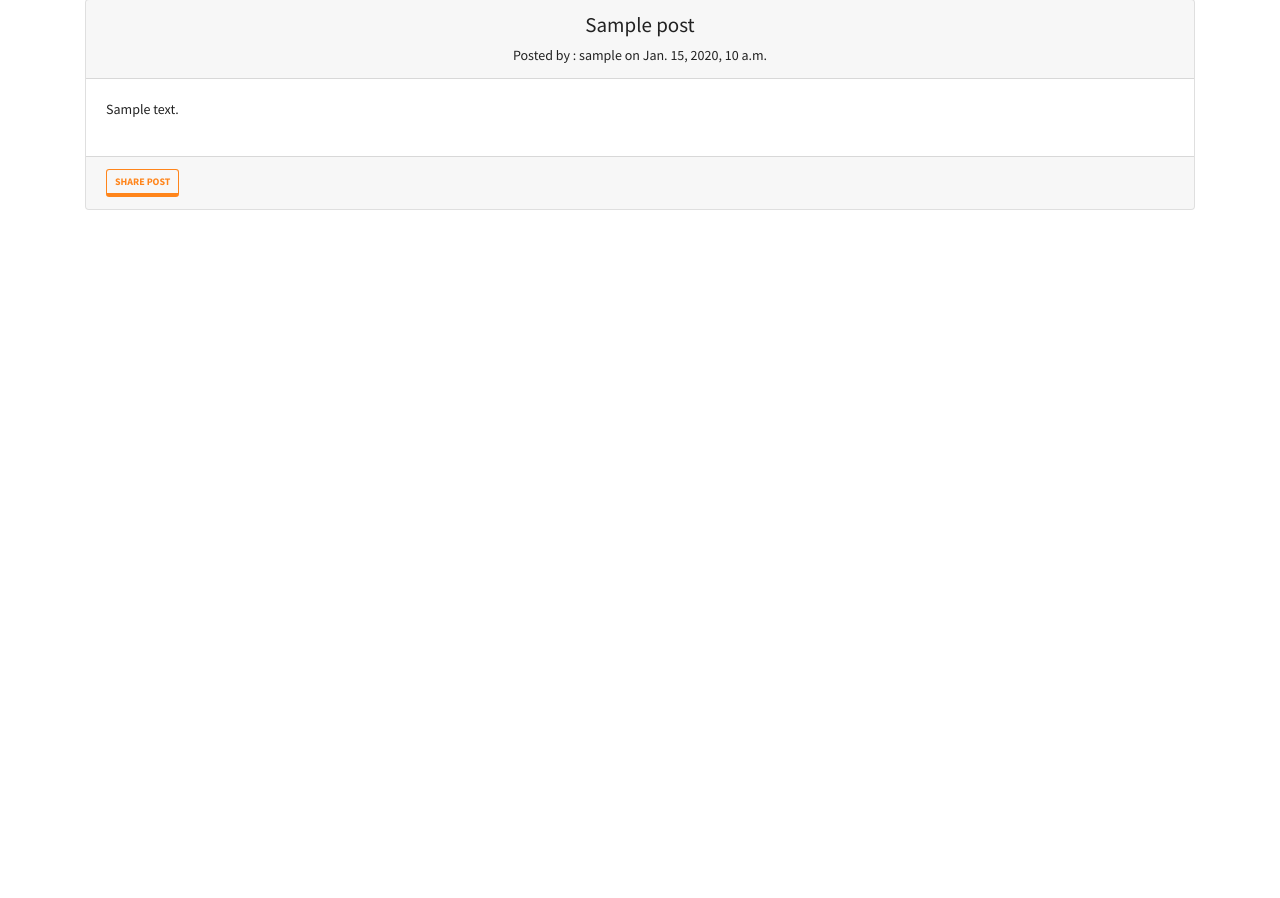
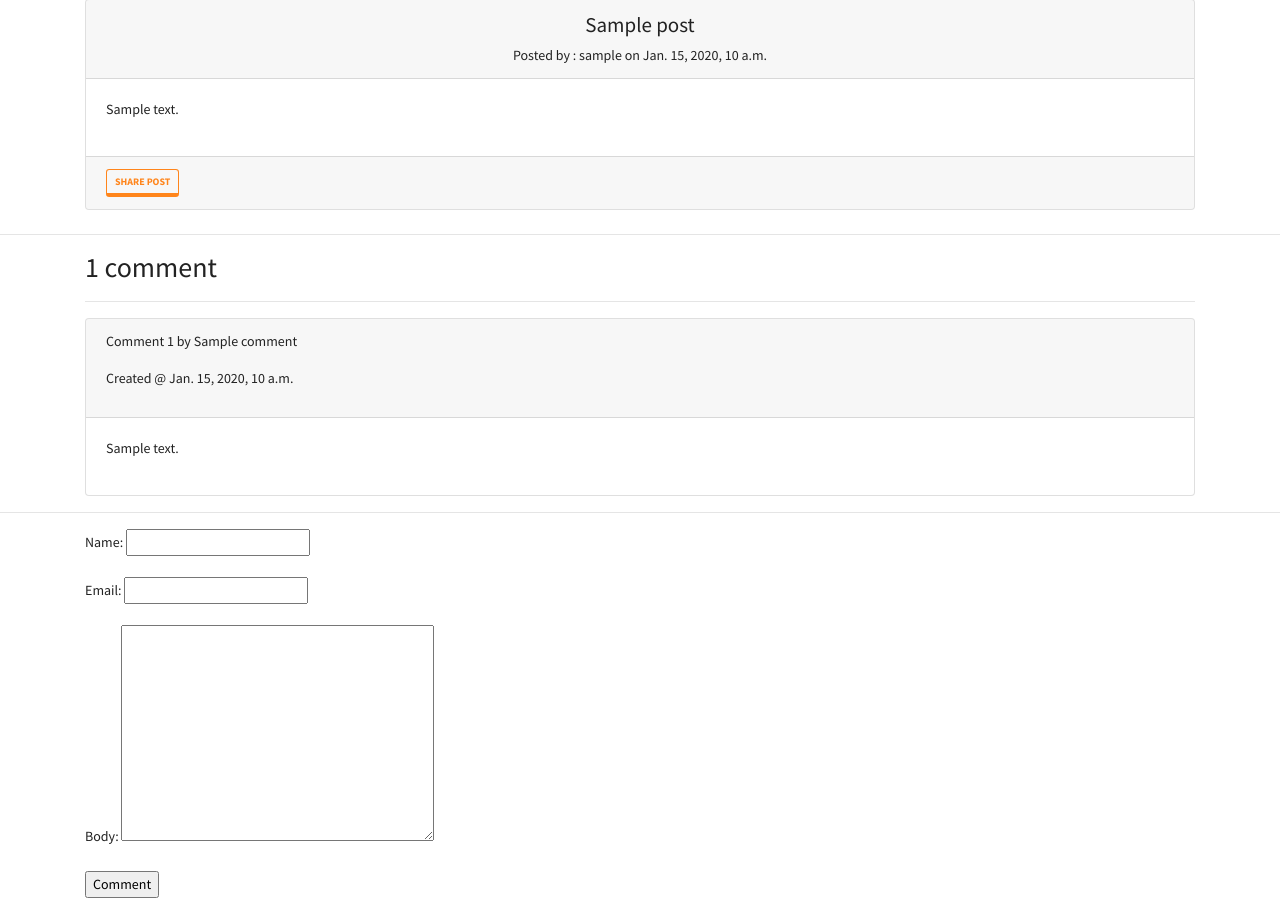
Before and after one commit to nilldiggonto/Advance_Blog_Django_3.1, a Django app: a page that uses blog/templates/post/detail.html in a window 1280 px wide. Shown: the part 196-1094 px from the top of the page. Before the commit the page ends 406 px from the top, so only its background shows below. Run offline with Django 3.2, Linux system fonts and the light colour scheme; tables that the repository leaves empty hold one stand-in row (values such as "Sample post").

Commit message:
Comment Done

```diff
--- a/blog/forms.py
+++ b/blog/forms.py
@@ -9,7 +9,7 @@ class MailPostForm(forms.Form):
 
 
 #### FORM FOR COMMENT
-class CommentForm(forms.Form):
+class CommentForm(forms.ModelForm):
     class Meta:
         model   = Comment
-        fields  = ('name','email','body')
+        fields  = ['name','email','body']
--- a/blog/templates/post/detail.html
+++ b/blog/templates/post/detail.html
@@ -26,4 +26,47 @@
 
  </div>
 
+ <hr>
+ <div class="container">
+    {% with comments.count as total_comments %}
+      <h2>
+         {{total_comments}} comment{{total_comments | pluralize}}
+      </h2>
+    {% endwith %}
+    <hr>
+    {% for comment in comments %}
+      <div class="card">
+         <div class="card-header">
+            <p>Comment {{forloop.counter}} by {{comment.name}}</p>
+            <p>Created @ {{comment.created}}</p>
+         </div>
+         <div class="card-body">
+            {{comment.body | linebreaks}}
+         </div>
+      </div>
+      {% empty %}
+      <p>There is no comment yet</p>
+    {% endfor %}
+ </div>
+
+ <hr>
+
+   <div class="container">
+      {% if new_comment %}
+
+      <h2>Comment has been added</h2>
+
+      {% else %}
+      <form method="post">
+
+        {{ comment_form.as_p}}
+         {% csrf_token %}
+
+
+         <input type="submit" value="Comment">
+      </form>
+
+      {% endif %}
+   </div>
+
 {% endblock %}
--- a/blog/views.py
+++ b/blog/views.py
@@ -65,7 +65,7 @@ def post_list(request):
 def post_detail(request,year,month,day,post):
     post = get_object_or_404(Post, slug = post, status='published',
                                 publish__year= year, publish__month= month, publish__day= day)
-
+    # comment_form = CommentForm()
     ####comment
     comments = post.comments.filter(active=True)
     new_comment = None
@@ -83,7 +83,9 @@ def post_detail(request,year,month,day,post):
     context = {
         'post':post,
         'new_comment':new_comment,
-        'commet_form': comment_form,
+
+        'comments': comments,
+        'comment_form': comment_form
     }
     return render(request,template_name,context)
 #############################################################
```
